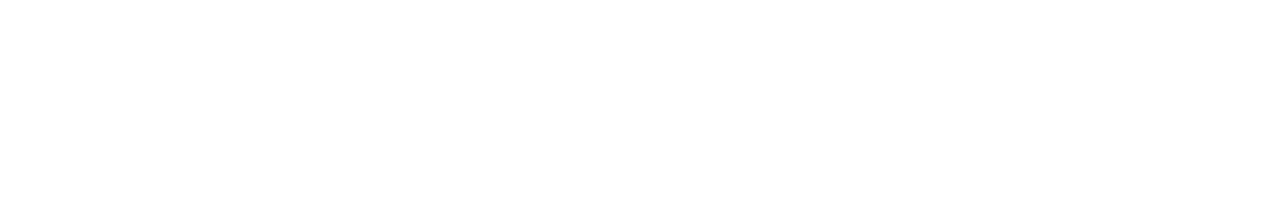
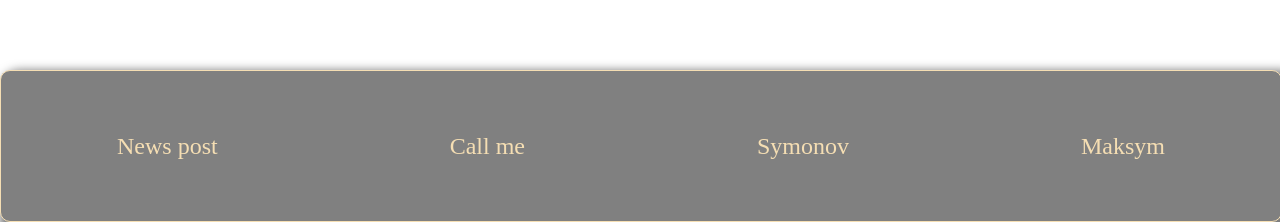
Before and after one commit to speen13/practic, a React (Vite) app: page /about in a window 1280 px wide. Shown: the part 578-800 px from the top of the page. Built offline with nearby package versions, Linux system fonts and the light colour scheme; no server answers.

Commit message:
footer commit

```diff
--- /dev/null
+++ b/src/components/Footer.css
@@ -0,0 +1,25 @@
+.foot {
+    display: flex;
+    justify-content: space-around;
+    align-items: center;
+    width: 100%;
+    height: 150px;
+    border: 1px solid wheat;
+    box-shadow: 10px 10px 10px 10px rgba(0, 0, 0, 0.5);
+    position: fixed;
+    background-color: gray;
+    bottom: 0;
+    border-radius: 10px;
+
+}
+
+.foot p {
+    font-size: 1.5rem;
+    color: wheat;
+    transition:all 0.5s ease-in-out;
+    cursor: pointer;
+}
+
+.foot p:hover {
+    color: white;
+}
--- /dev/null
+++ b/src/components/Footer.jsx
@@ -0,0 +1,15 @@
+import React from 'react';
+import './Footer.css'
+
+const Footer = () => {
+  return (
+    <div className='foot'>
+      <p>News post</p>
+      <p>Call me</p>
+      <p>Symonov</p>
+      <p>Maksym</p>
+    </div>
+  );
+};
+
+export default Footer;
--- a/src/layouts/MainLoyaut.jsx
+++ b/src/layouts/MainLoyaut.jsx
@@ -1,6 +1,7 @@
 import React from 'react';
 import {Outlet} from "react-router-dom";
 import Header from "../components/Header.jsx";
+import Footer from "../components/Footer.jsx";
 // import css from '../styles/form.css.js'
 
 
@@ -13,6 +14,7 @@ const MainLoyaut = () => {
       {/*</Header>*/}
       <Header />
       <Outlet />
+      <Footer />
     </>
   );
 };
--- a/src/styles/styles.css.js
+++ b/src/styles/styles.css.js
@@ -36,6 +36,7 @@ const css = {
       box-shadow: 10px 10px 10px 10px rgba(0, 0, 0, 0.5);
       border: 1px solid white;
       cursor: pointer;
+      margin-bottom: 180px;
 
 
 
```
